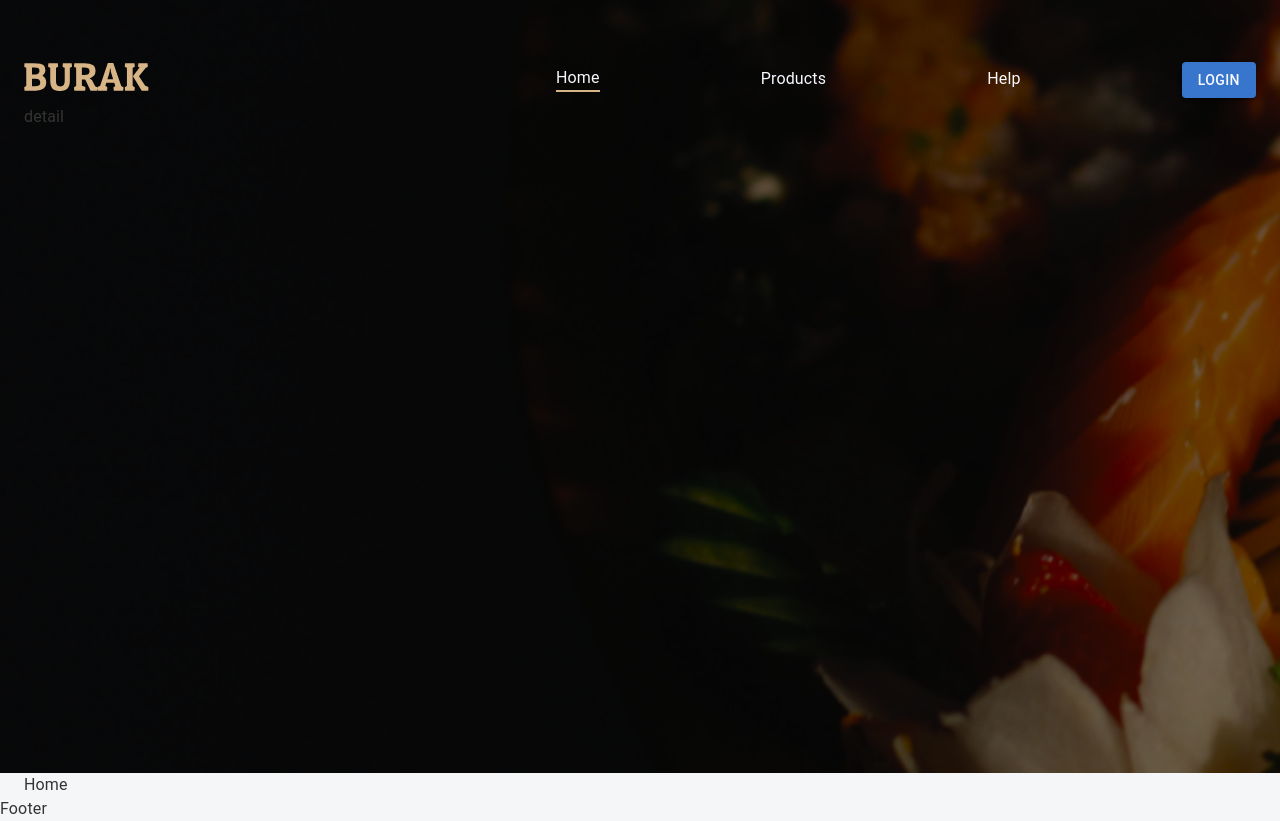
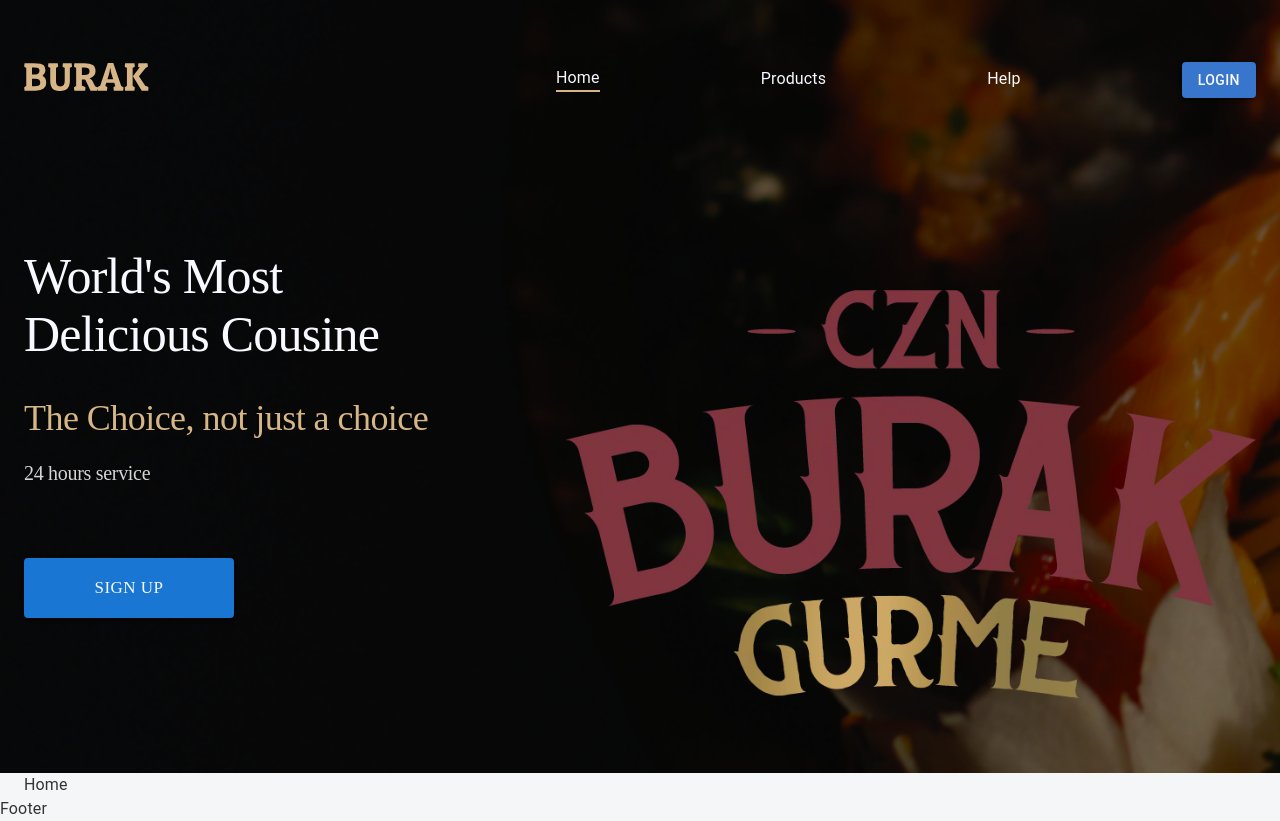
Before and after one commit to Rosuljon/burak-react, a React (Create React App) app: page / in a window 1280 px wide. Built offline with nearby package versions, Linux system fonts and the light colour scheme.

Commit message:
feat: develop homeNavbar header Comp

```diff
--- a/src/app/components/headers/HomeNavbar.tsx
+++ b/src/app/components/headers/HomeNavbar.tsx
@@ -57,7 +57,23 @@ export const HomeNavbar = () => {
             )}
           </Stack>
         </Stack>
-        <Stack>detail</Stack>
+        <Stack className="header-frame">
+          <Stack className="detail">
+            <Box className="head-main-txt">World's Most Delicious Cousine</Box>
+            <Box className="head-second-txt">The Choice, not just a choice</Box>
+            <Box className="head-third-txt">24 hours service</Box>
+            <Box className="signup">
+              {!authMember && (
+                <Button variant="contained" className="signup-button">
+                  Sign Up
+                </Button>
+              )}
+            </Box>
+          </Stack>
+          <Stack className="logo-frame">
+            <div className="logo-img"></div>
+          </Stack>
+        </Stack>
       </Container>
     </div>
   );
--- a/src/css/navbar.css
+++ b/src/css/navbar.css
@@ -66,3 +66,77 @@
 .home-navbar div.hover-line:after {
   transform-origin: 0% 50%;
 }
+
+.home-navbar .header-frame {
+  margin-top: 142px;
+  height: 462px;
+  display: flex;
+  flex-direction: row;
+  justify-content: space-between;
+}
+.home-navbar .header-frame .detail {
+  width: 510px;
+  display: flex;
+  flex-direction: column;
+}
+.home-navbar .header-frame .detail .head-main-txt {
+  width: 450px;
+  height: 150px;
+  color: #f8f8ff;
+  font-family: "Roboto Serif";
+  font-size: 50px;
+  font-style: normal;
+  font-weight: 500;
+  line-height: normal;
+  letter-spacing: -0.75px;
+}
+.home-navbar .header-frame .detail .head-second-txt {
+  width: 510px;
+  height: 42px;
+  color: #d7b686;
+  font-family: "Roboto Serif";
+  font-size: 36px;
+  font-style: normal;
+  font-weight: 400;
+  line-height: normal;
+  letter-spacing: -0.54px;
+}
+.home-navbar .header-frame .detail .head-third-txt {
+  color: #d5d5d5;
+  font-family: "Roboto Serif";
+  font-size: 20px;
+  font-style: normal;
+  font-weight: 400;
+  line-height: normal;
+  letter-spacing: -0.3px;
+  margin-top: 23px;
+}
+.home-navbar .header-frame .detail .signup {
+  margin-top: 73px;
+}
+.home-navbar .header-frame .detail .signup .signup-button {
+  width: 210px;
+  height: 60px;
+  border-radius: 4px;
+  background-color: #1976d2;
+  color: #f8f8ff;
+  text-align: center;
+  font-family: Poppins;
+  font-size: 17px;
+  font-style: normal;
+  font-weight: 400;
+  line-height: normal;
+}
+.home-navbar .header-frame .logo-frame {
+  margin-top: 43px;
+  width: 690px;
+  height: 419px;
+}
+.home-navbar .header-frame .logo-frame .logo-img {
+  width: 100%;
+  height: 100%;
+  background: url("/public/img/logo.webp");
+  background-size: contain;
+  background-repeat: no-repeat;
+  filter: invert(15%);
+}
```
